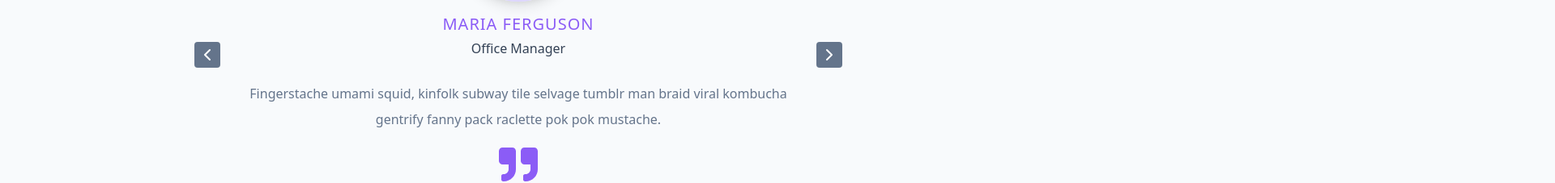
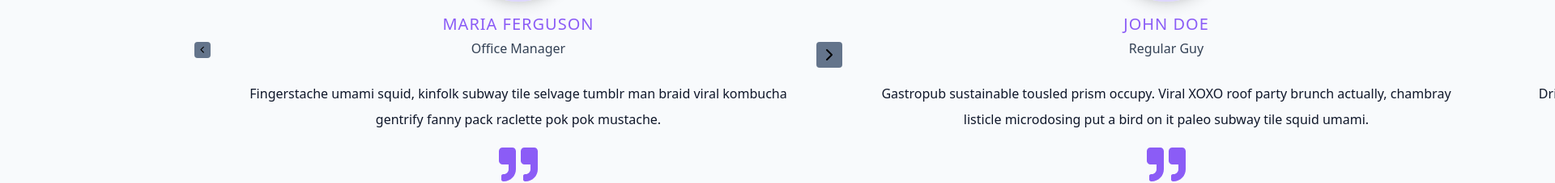
Before and after one commit to talhaaffansiddique/07-slider, a React (Vite) app: page / in a window 1280 px wide. Shown: the part 308-535 px from the top of the page at 81% size, 1920 px wide, since content can reach past the window. Built offline with nearby package versions, Linux system fonts and the light colour scheme; grey boxes are pictures that could not be loaded.

Commit message:
213. Slider - Initial Logic

```diff
--- a/src/Carousel.jsx
+++ b/src/Carousel.jsx
@@ -4,7 +4,7 @@ import { FaQuoteRight } from "react-icons/fa";
 import { FiChevronLeft, FiChevronRight } from "react-icons/fi";
 
 const Carousel = () => {
-  const [people, setPeople] = useState(shortList);
+  const [people, setPeople] = useState(list);
 
   const prevSlide = () => {};
 
@@ -12,10 +12,14 @@ const Carousel = () => {
 
   return (
     <section className="slider-container">
-      {people.map((person) => {
+      {people.map((person, personIndex) => {
         const { id, image, name, title, quote } = person;
         return (
-          <article className="slide" key={id}>
+          <article
+            className="slide"
+            style={{ transform: `translateX(${100 * personIndex}%)` }}
+            key={id}
+          >
             <img src={image} alt={name} className="person-img" />
             <h5 className="name">{name}</h5>
             <p className="title">{title}</p>
--- a/src/index.css
+++ b/src/index.css
@@ -66,8 +66,8 @@ html {
 
 body {
   background: var(--backgroundColor);
-  font-family: system-ui, -apple-system, BlinkMacSystemFont, 'Segoe UI', Roboto,
-    Oxygen, Ubuntu, Cantarell, 'Open Sans', 'Helvetica Neue', sans-serif;
+  font-family: system-ui, -apple-system, BlinkMacSystemFont, "Segoe UI", Roboto,
+    Oxygen, Ubuntu, Cantarell, "Open Sans", "Helvetica Neue", sans-serif;
   font-weight: 400;
   line-height: 1;
   color: var(--textColor);
@@ -261,17 +261,19 @@ ul {
   max-width: 800px;
   position: relative;
   height: 450px;
-  overflow: hidden;
+  /*overflow: hidden; */
 }
+
 .slide {
   text-align: center;
   position: absolute;
-  top: 0;
+  top: 0px;
   left: 0;
   width: 100%;
   height: 100%;
   transition: var(--transition);
 }
+
 .person-img {
   width: 150px;
   height: 150px;
@@ -292,24 +294,26 @@ ul {
   color: var(--grey-700);
   margin-bottom: 0.75rem;
 }
+
 .text {
   max-width: 35em;
   margin: 0 auto;
   margin-top: 2rem;
-  line-height: 2;
-  color: var(--grey-500);
+  line-height: 2rem;
+  columns: var(--grey-500);
 }
+
 .icon {
   font-size: 3rem;
   margin-top: 1rem;
   color: var(--primary-500);
 }
+
 .prev,
 .next {
   position: absolute;
   top: 200px;
   background: var(--grey-500);
-  color: var(--white);
   width: 1.25rem;
   height: 1.25rem;
   display: grid;
@@ -321,45 +325,28 @@ ul {
 }
 .prev:hover,
 .next:hover {
-  background: var(--primary-500);
+  color: var(--primary-500);
 }
 .prev {
   left: 0;
 }
+
 .next {
   right: 0;
 }
+
 @media screen and (min-width: 800px) {
   .text {
     max-width: 45em;
   }
-  .prev,
+  prev,
   .next {
     width: 2rem;
     height: 2rem;
     font-size: 1.5rem;
   }
 }
+
 .next-slide {
   transform: translateX(100%);
 }
-
-/* ============= Slick Carousel =============== */
-
-.slick-container {
-  margin: 0 auto;
-  margin-top: 10rem;
-  width: 80vw;
-  max-width: 800px;
-  text-align: center;
-}
-.slick-slide img {
-  display: inline-block;
-}
-
-.slick-prev::before {
-  color: var(--primary-500) !important;
-}
-.slick-next::before {
-  color: var(--primary-500) !important;
-}
```
